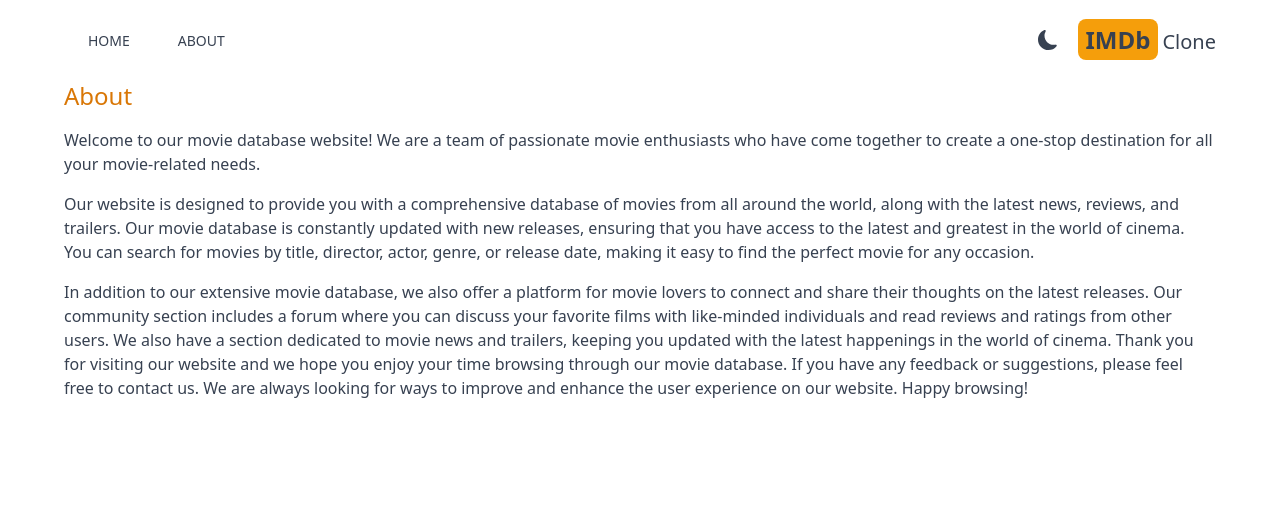
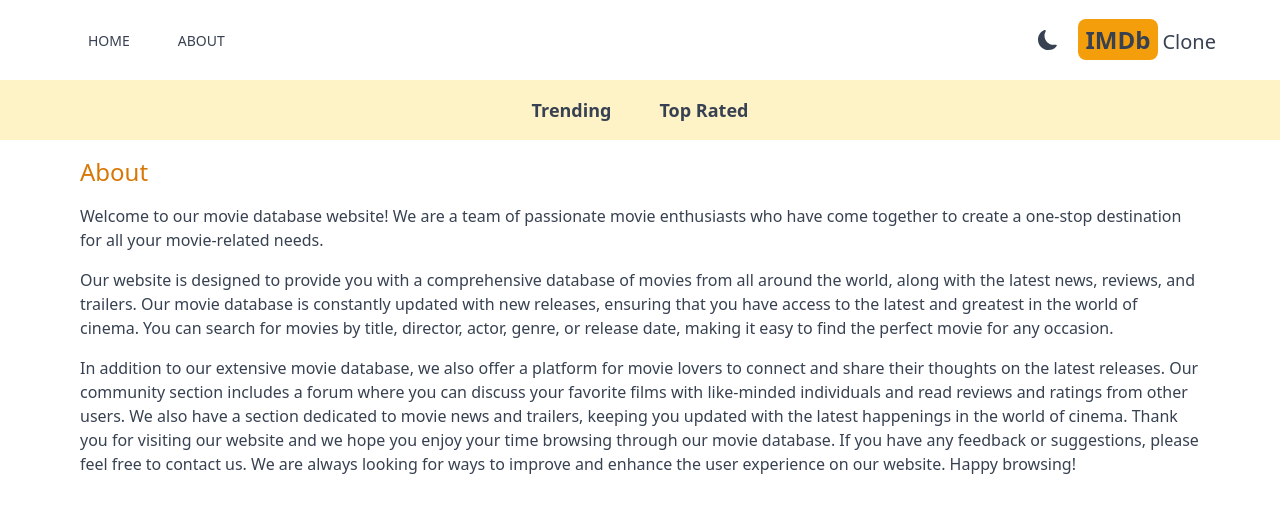
Before and after one commit to sahandghavidel/imdb, a Next.js app: page /about in a window 1280 px wide. Shown: the top 512 px of the page. Built offline with nearby package versions, Linux system fonts and the light colour scheme.

Commit message:
create the navbar component

```diff
--- a/src/app/about/page.jsx
+++ b/src/app/about/page.jsx
@@ -1,6 +1,6 @@
 export default function About() {
   return (
-    <div className="max-w-6xl mx-auto space-y-4">
+    <div className="max-w-6xl mx-auto space-y-4 p-4">
       <h1 className="text-2xl font-medium text-amber-600">About</h1>
       <p>
         Welcome to our movie database website! We are a team of passionate movie
--- a/src/app/layout.jsx
+++ b/src/app/layout.jsx
@@ -1,4 +1,5 @@
 import Header from "@/components/Header";
+import Navbar from "@/components/Navbar";
 import "./globals.css";
 import Providers from "./Providers";
 
@@ -12,6 +13,8 @@
 
           {/* Navbar */}
 
+          <Navbar />
+
           {/* SearchBox */}
 
           {children}
--- /dev/null
+++ b/src/components/Navbar.jsx
@@ -0,0 +1,10 @@
+import NavbarItem from "./NavbarItem";
+
+export default function Navbar() {
+  return (
+    <div className="flex justify-center dark:bg-gray-600 bg-amber-100 lg:text-lg p-4">
+      <NavbarItem title="Trending" param="fetchTrending" />
+      <NavbarItem title="Top Rated" param="fetchTopRated" />
+    </div>
+  );
+}
--- /dev/null
+++ b/src/components/NavbarItem.jsx
@@ -0,0 +1,24 @@
+"use client";
+
+import Link from "next/link";
+
+import { useSearchParams } from "next/navigation";
+
+export default function NavbarItem({ title, param }) {
+  const searchParams = useSearchParams();
+  const genre = searchParams.get("genre");
+  return (
+    <div>
+      <Link
+        className={`m-4 hover:text-amber-600 font-semibold p-2 ${
+          genre &&
+          genre === param &&
+          "underline underline-offset-8 decoration-4  decoration-amber-500 rounded-lg"
+        }`}
+        href={`/?genre=${param}`}
+      >
+        {title}
+      </Link>
+    </div>
+  );
+}
```
